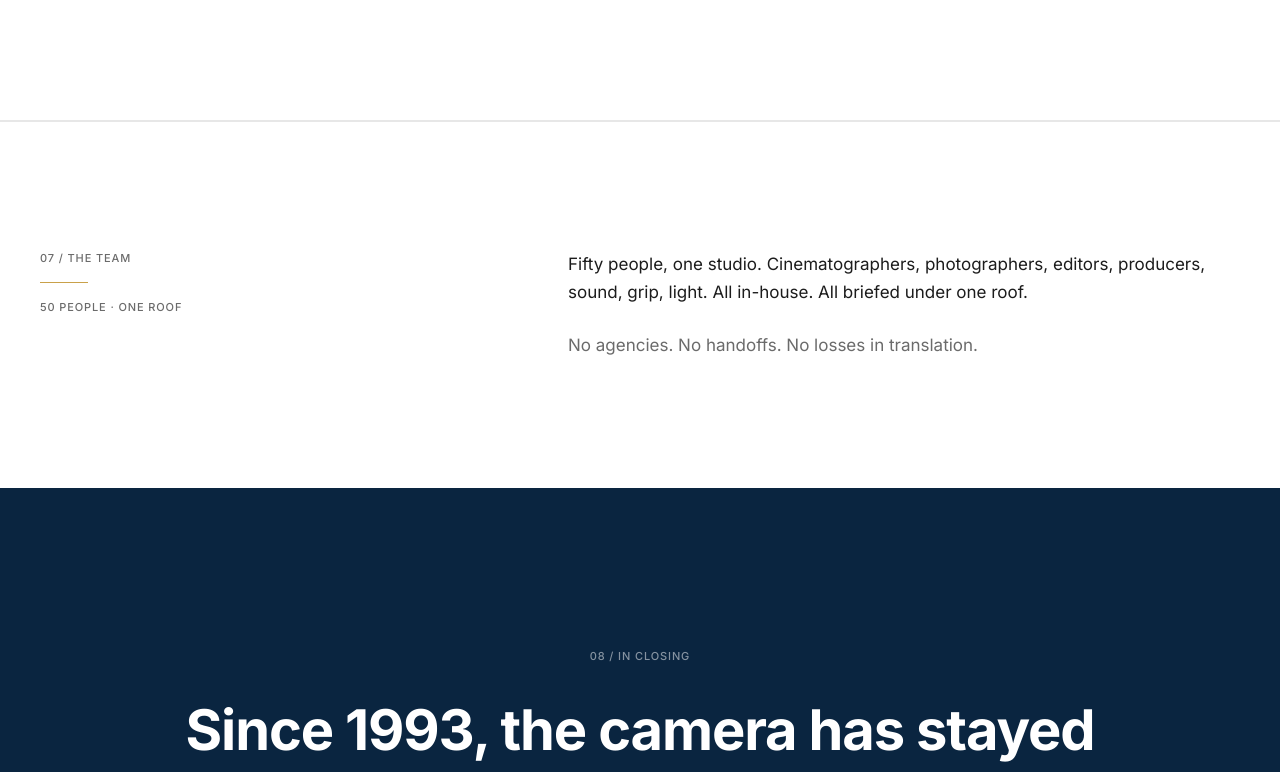
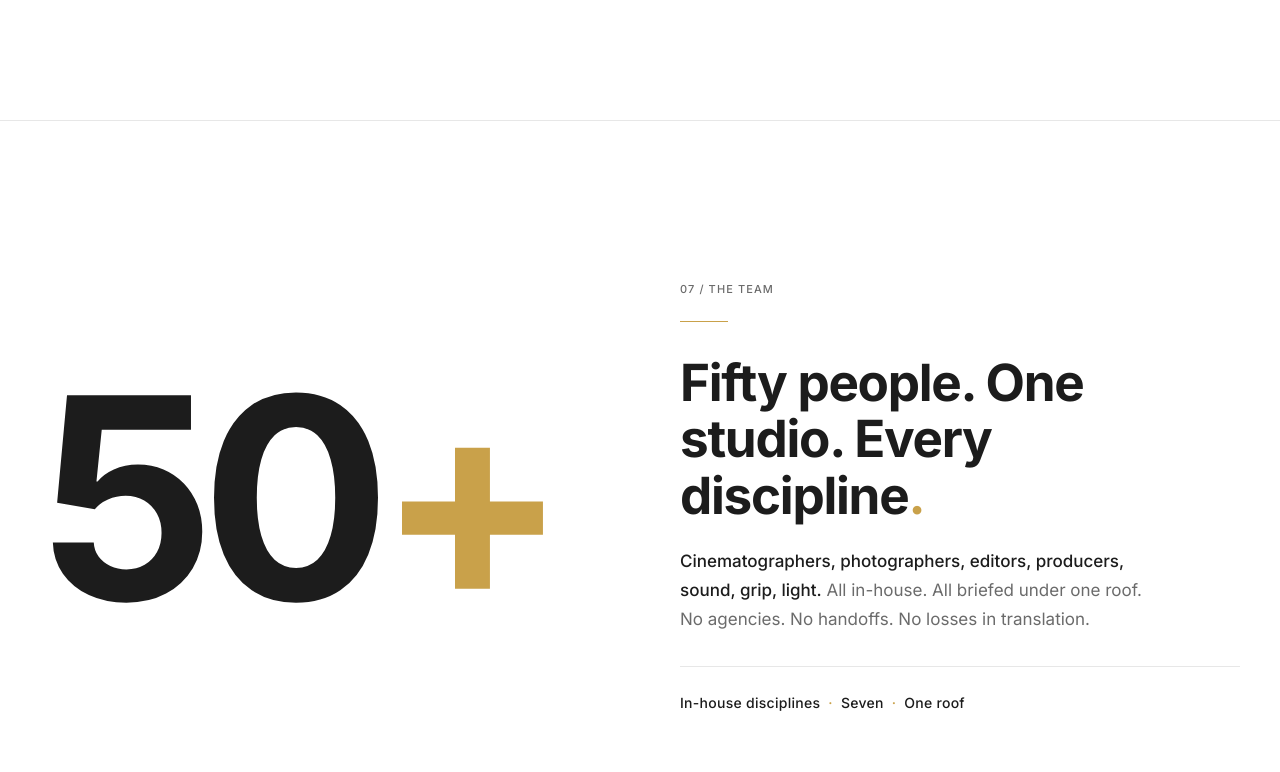
Before and after one commit to definingcode/darshna-studio-website, a React (Vite) app: page /about in a window 1280 px wide. Shown: the part 2620-3392 px from the top of the page. Built offline with nearby package versions, Linux system fonts and the light colour scheme.

Commit message:
redesign(about): team section as Wall of Fifty

```diff
--- a/src/components/about/Team.jsx
+++ b/src/components/about/Team.jsx
@@ -1,19 +1,45 @@
-import SpreadBlock from '../ui/SpreadBlock'
+import Container from '../ui/Container'
 
 export default function Team() {
   return (
-    <SpreadBlock
-      eyebrow="07 / The Team"
-      caption="50 People · One Roof"
-    >
-      <p className="text-ink text-[17px] leading-[1.7] mb-6">
-        Fifty people, one studio. Cinematographers, photographers, editors,
-        producers, sound, grip, light. All in-house. All briefed under one
-        roof.
-      </p>
-      <p className="text-mid text-[17px] leading-[1.7]">
-        No agencies. No handoffs. No losses in translation.
-      </p>
-    </SpreadBlock>
+    <section className="bg-white border-b border-soft py-32 lg:py-40">
+      <Container>
+        <div className="grid grid-cols-1 lg:grid-cols-2 gap-12 lg:gap-20 items-center">
+          <div className="flex items-start justify-start">
+            <span className="text-[clamp(140px,30vw,240px)] lg:text-[clamp(180px,22vw,320px)] font-bold tracking-[-0.05em] leading-[0.85] text-ink">
+              50<span className="text-gold">+</span>
+            </span>
+          </div>
+
+          <div>
+            <div className="text-[11px] font-medium uppercase tracking-[0.1em] text-mid">
+              07 / The Team
+            </div>
+            <div
+              className="mt-6 mb-8 w-12 h-px bg-gold"
+              aria-hidden="true"
+            />
+            <h2 className="text-[clamp(36px,4vw,52px)] font-bold tracking-[-0.025em] leading-[1.1] text-ink mb-6">
+              Fifty people. One studio. Every discipline<span className="text-gold">.</span>
+            </h2>
+            <p className="text-[17px] leading-[1.7] text-mid max-w-[480px]">
+              <strong className="text-ink font-medium">
+                Cinematographers, photographers, editors, producers, sound,
+                grip, light.
+              </strong>{' '}
+              All in-house. All briefed under one roof. No agencies. No
+              handoffs. No losses in translation.
+            </p>
+            <div className="mt-8 pt-6 border-t border-soft text-sm font-medium tracking-[0.02em] text-ink leading-[1.7]">
+              In-house disciplines
+              <span className="text-gold mx-2" aria-hidden="true">·</span>
+              Seven
+              <span className="text-gold mx-2" aria-hidden="true">·</span>
+              One roof
+            </div>
+          </div>
+        </div>
+      </Container>
+    </section>
   )
 }
```
